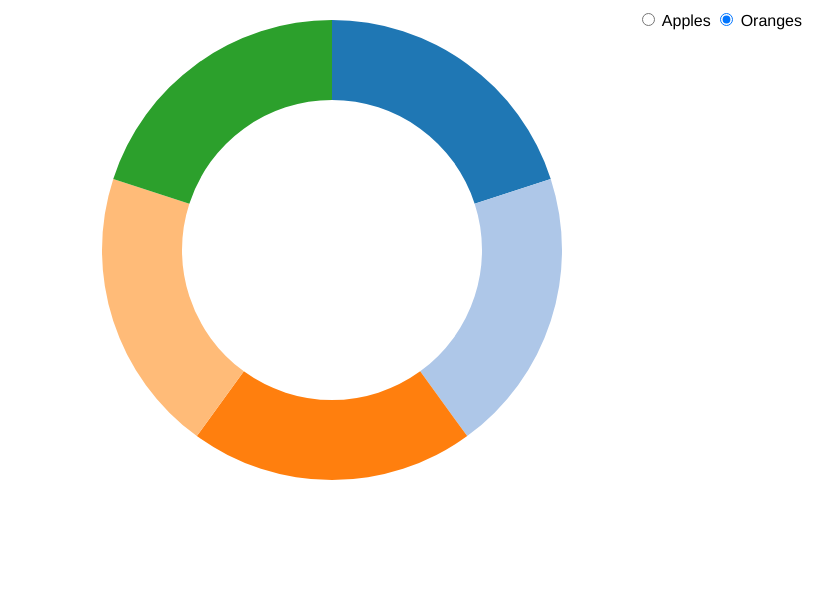
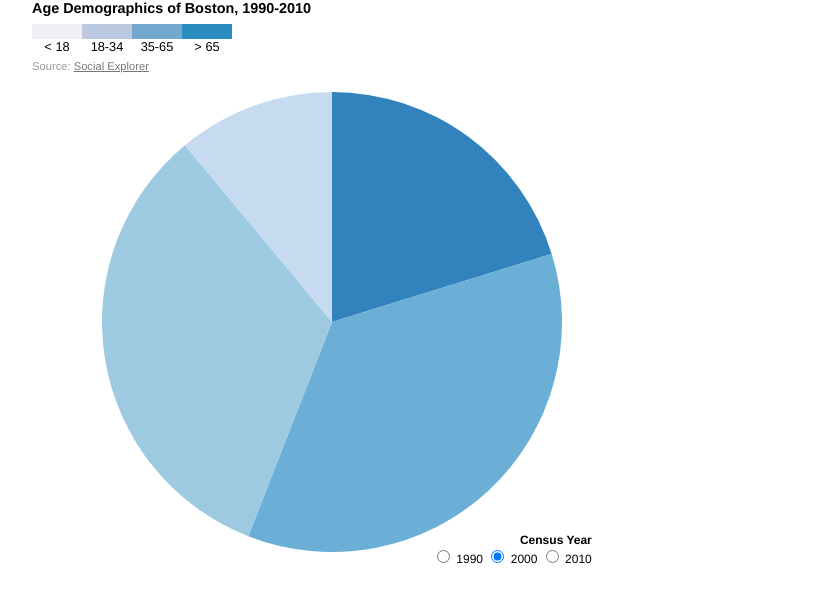
Before and after one commit to SiriusDely/d3js, a plain HTML site: page index.html in a window 1280 px wide. Shown: the whole page, without its empty margins (308-1141 px from the left). Drawn offline with nearby package versions, Linux system fonts and the light colour scheme.

Commit message:
borrowing code (http://duspviz.mit.edu/d3-workshop/scatterplots-and-more)

```diff
--- /dev/null
+++ b/data/boston-data.csv
@@ -0,0 +1,5 @@
+Year,Cen_1990,Cen_2000,Cen_2010
+Under 18,128185,139460,126275
+18-34,260256,246353,275425
+35-64,194969,227831,244597
+65 and Above,80496,76163,75726
--- a/index.html
+++ b/index.html
@@ -1,15 +1,30 @@
-<html>
+<!DOCTYPE html>
   <head>
     <title>D3.js</title>
+    <meta charset='utf-8' />
     <script src='https://d3js.org/d3.v3.min.js'></script>
     <link rel='stylesheet' href='pie.css' />
   </head>
   <body>
+    <div class='my-legend'>
+      <div class='legend-title'>Age Demographics of Boston, 1990-2010</div>
+      <div class='legend-scale'>
+        <ul class='legend-labels'>
+          <li><span style='background:#F1EEF6;'></span>< 18</li>
+          <li><span style='background:#BDC9E1;'></span>18-34</li>
+          <li><span style='background:#74A9CF;'></span>35-65</li>
+          <li><span style='background:#2B8CBE;'></span>> 65</li>
+        </ul>
+      </div>
+      <div class='legend-source'>Source: <a href="http://www.socialexplorer.com">Social Explorer</a></div>
+    </div>
     <form>
-      <label><input type="radio" name="dataset" value="apples" checked> Apples</label>
-      <label><input type="radio" name="dataset" value="oranges"> Oranges</label>
+      <label style="font-weight: bold;">Census Year</label><br />
+      <label><input type="radio" name="dataset" value="Cen_1990" checked> 1990</label>
+      <label><input type="radio" name="dataset" value="Cen_2000"> 2000</label>
+      <label><input type="radio" name="dataset" value="Cen_2010"> 2010</label>
     </form>
-    <script type='text/javascript' src='pie.js'>
+    <script type='text/javascript' src='pie1.js'>
     </script>
   </body>
 </html>
--- /dev/null
+++ b/index.pie.html
@@ -0,0 +1,15 @@
+<html>
+  <head>
+    <title>D3.js</title>
+    <script src='https://d3js.org/d3.v3.min.js'></script>
+    <link rel='stylesheet' href='pie.css' />
+  </head>
+  <body>
+    <form>
+      <label><input type="radio" name="dataset" value="apples" checked> Apples</label>
+      <label><input type="radio" name="dataset" value="oranges"> Oranges</label>
+    </form>
+    <script type='text/javascript' src='pie.js'>
+    </script>
+  </body>
+</html>
--- a/pie.css
+++ b/pie.css
@@ -2,7 +2,7 @@ body {
   font-family: "Helvetica Neue", Helvetica, Arial, sans-serif;
   margin: auto;
   position: relative;
-  width: 960px;
+  width: 600px;
 }
 
 text {
@@ -11,6 +11,44 @@ text {
 
 form {
   position: absolute;
-  right: 10px;
-  top: 10px;
+  left: 400px;
+  bottom: 10px;
+  text-align: right;
+  font-size: 12px;
 }
+
+.my-legend .legend-title {
+  text-align: left;
+  margin-bottom: 8px;
+  font-weight: bold;
+  font-size: 90%;
+}
+.my-legend .legend-scale ul {
+  margin: 0;
+  padding: 0;
+  float: left;
+  list-style: none;
+}
+.my-legend .legend-scale ul li {
+  display: block;
+  float: left;
+  width: 50px;
+  margin-bottom: 6px;
+  text-align: center;
+  font-size: 80%;
+  list-style: none;
+}
+.my-legend ul.legend-labels li span {
+  display: block;
+  float: left;
+  height: 15px;
+  width: 50px;
+}
+.my-legend .legend-source {
+  font-size: 70%;
+  color: #999;
+  clear: both;
+}
+.my-legend a {
+  color: #777;
+}
--- /dev/null
+++ b/pie1.js
@@ -0,0 +1,49 @@
+var width = 600,
+  height = 500,
+  radius = Math.min(width, height) / 2;
+
+var color = d3.scale.category20c();
+
+var pie = d3.layout.pie()
+  .value(function(d) { return d["Cen_1990"]; })
+  .sort(null);
+
+var arc = d3.svg.arc()
+  .innerRadius(0)
+  .outerRadius(radius - 20);
+
+var svg = d3.select("body").append("svg")
+  .attr("width", width)
+  .attr("height", height)
+  .append("g")
+  .attr("transform", "translate(" + width / 2 + "," + height / 2 + ")");
+
+d3.csv("data/boston-data.csv", type, function(error, data) {
+  var path = svg.datum(data).selectAll("path")
+    .data(pie)
+    .enter().append("path")
+    .attr("fill", function(d, i) { return color(i); })
+    .attr("d", arc);
+
+  d3.selectAll("input")
+    .on("change", change);
+
+  var timeout = setTimeout(function() {
+    d3.select("input[value=\"Cen_2000\"]").property("checked", true).each(change);
+  }, 2000);
+
+  function change() {
+    var value = this.value;
+    clearTimeout(timeout);
+    pie.value(function(d) { return d[value]; }); // change the value function
+    path = path.data(pie); // compute the new angles
+    path.attr("d", arc); // redraw the arcs
+  }
+});
+
+function type(d) {
+  d["Cen_1990"] = +d["Cen_1990"];
+  d["Cen_2000"] = +d["Cen_2000"];
+  d["Cen_2010"] = +d["Cen_2010"];
+  return d;
+}
```
